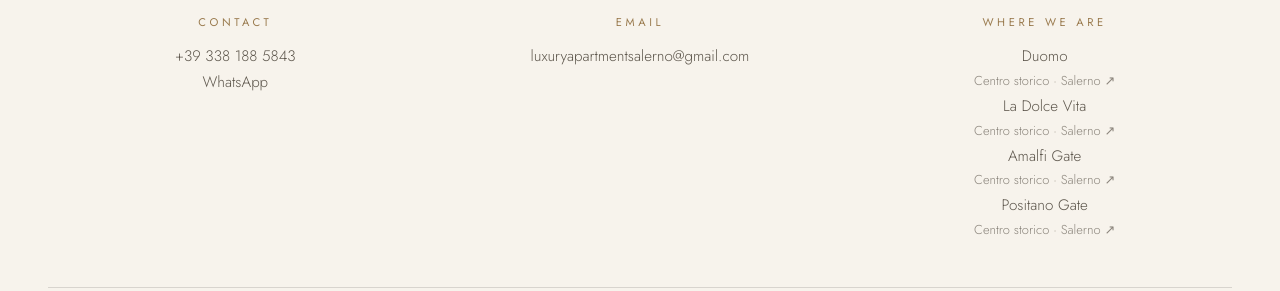
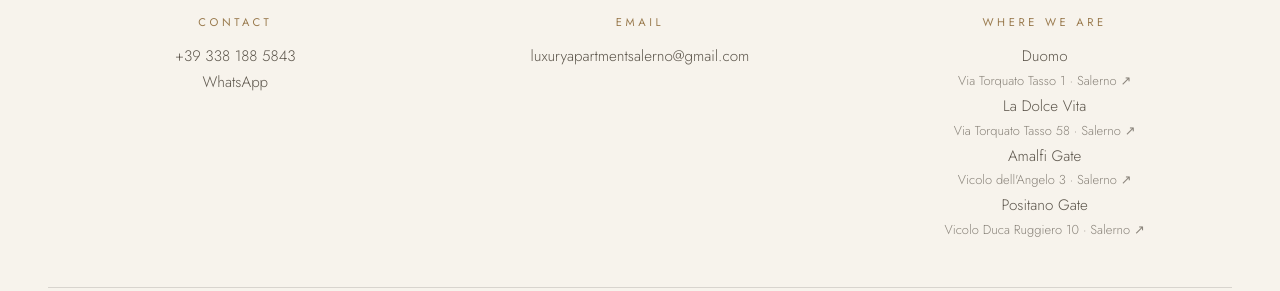
Before and after one commit to Enricode89/salernooldcoast, a plain HTML site: page index.html in a window 1280 px wide. Shown: the part 3412-3703 px from the top of the page. Drawn offline with nearby package versions, Linux system fonts and the light colour scheme.

Commit message:
Indirizzi esatti delle strutture su Google Maps

```diff
--- a/index.html
+++ b/index.html
@@ -509,7 +509,7 @@ const OCCUPATO={minerva:[],settecento:[],ducale:[],lungomare:[]};
 const ORDINE=["ducale","minerva","settecento","lungomare"];APTS.sort((x,y)=>ORDINE.indexOf(x.id)-ORDINE.indexOf(y.id));
 /* POSIZIONI (da Airbnb, approssimate). Per precisione: compilare INDIRIZZI con via e civico */
 const POS={ducale:"40.68053,14.75654",minerva:"40.68173,14.75599",settecento:"40.6798,14.75594",lungomare:"40.67929,14.75632"};
-const INDIRIZZI={ducale:"",minerva:"",settecento:"",lungomare:""};
+const INDIRIZZI={ducale:"Via Torquato Tasso 1, 84121 Salerno SA",minerva:"Via Torquato Tasso 58, 84121 Salerno SA",settecento:"Vicolo dell'Angelo 3, 84121 Salerno SA",lungomare:"Vicolo Duca Ruggiero 10, 84121 Salerno SA"};
 const MIN_NOTTI=2, TASSA=3;
 
 const ICON={
@@ -609,7 +609,7 @@ const waUrl=m=>`https://wa.me/${WA}?text=${encodeURIComponent(m)}`;
 const minP=a=>Math.min(PREZZI[a.id].feriale,PREZZI[a.id].weekend);
 
 /* ===== hero (Duomo per primo) ===== */
-function renderAddr(){const el=document.getElementById("addrList");if(!el)return;el.innerHTML=APTS.map(a=>{const ad=INDIRIZZI[a.id],q=ad||POS[a.id];return `<a href="https://www.google.com/maps/search/?api=1&query=${encodeURIComponent(q)}" target="_blank" rel="noopener">${a.nome}<small>${ad||"Centro storico · Salerno"} ↗</small></a>`}).join("")}
+function renderAddr(){const el=document.getElementById("addrList");if(!el)return;el.innerHTML=APTS.map(a=>{const ad=INDIRIZZI[a.id],q=ad||POS[a.id];return `<a href="https://www.google.com/maps/search/?api=1&query=${encodeURIComponent(q)}" target="_blank" rel="noopener">${a.nome}<small>${ad?ad.replace(/, 84121 Salerno SA$/,"")+" · Salerno":"Centro storico · Salerno"} ↗</small></a>`}).join("")}
 renderAddr();
 const DUOMO=APTS.find(a=>a.id==="ducale");
 const SL=[...DUOMO.foto.slice(0,5).map((_,i)=>({a:DUOMO,i})),...APTS.filter(a=>a!==DUOMO).map(a=>({a,i:0}))];
```
